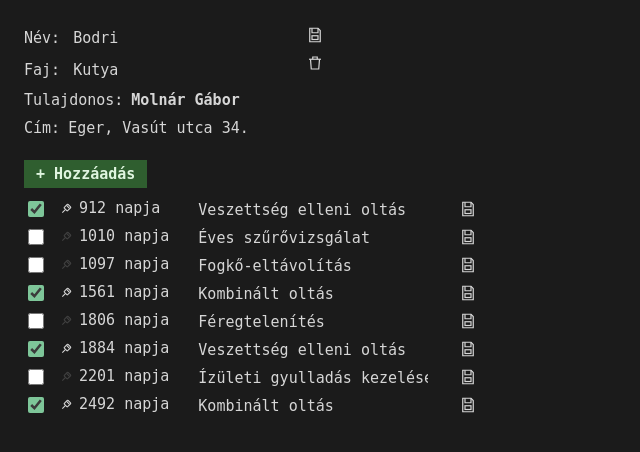
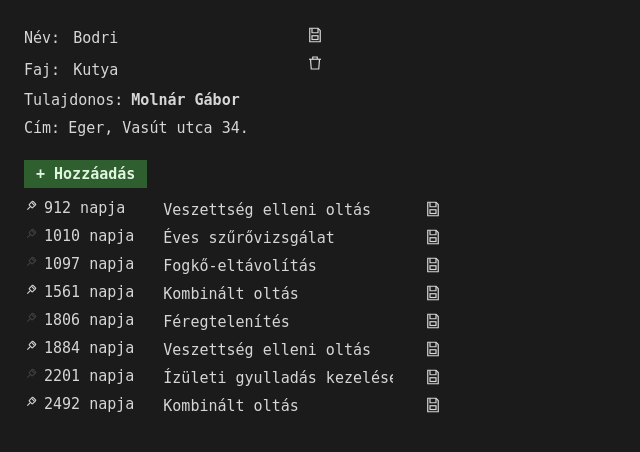
Before and after one commit to albi005/backendjs, a Node server app: page /animal.html in a window 1280 px wide. Shown: the part 48-500 px from the top of the page, without its empty margins (0-640 px from the left). Run offline with Node 20, Linux system fonts and the light colour scheme.

Commit message:
Make the vaccination icon itself the checkbox
Drop the separate native checkbox; wrap the syringe icon in a label
bound to a visually hidden checkbox so clicking the icon toggles the
vaccinated state (icon dims when unchecked).

Assisted-by: OpenCode:deepseek-flash t3code

```diff
--- a/static/animal.html
+++ b/static/animal.html
@@ -53,8 +53,10 @@
             <tbody>
                 <tr class="treatment">
                     <td class="treatment-status">
-                        <input class="vaccinated" type="checkbox" checked aria-label="Oltva">
-                        <svg class="icon syringe" viewBox="0 0 24 24" fill="none" stroke="currentColor" stroke-width="1.8" aria-hidden="true"><g transform="rotate(45 12 12)"><rect x="8" y="4" width="8" height="9" rx="1"/><line x1="12" y1="13" x2="12" y2="21"/><line x1="8.5" y1="7" x2="15.5" y2="7"/></g></svg>912 napja
+                        <label class="vaccinated">
+                            <input type="checkbox" checked aria-label="Oltva">
+                            <svg class="icon syringe" viewBox="0 0 24 24" fill="none" stroke="currentColor" stroke-width="1.8" aria-hidden="true"><g transform="rotate(45 12 12)"><rect x="8" y="4" width="8" height="9" rx="1"/><line x1="12" y1="13" x2="12" y2="21"/><line x1="8.5" y1="7" x2="15.5" y2="7"/></g></svg>
+                        </label>912 napja
                     </td>
                     <td><input class="editable" type="text" value="Veszettség elleni oltás" aria-label="Kezelés leírása"></td>
                     <td>
@@ -65,8 +67,10 @@
                 </tr>
                 <tr class="treatment">
                     <td class="treatment-status">
-                        <input class="vaccinated" type="checkbox" aria-label="Oltva">
-                        <svg class="icon syringe" viewBox="0 0 24 24" fill="none" stroke="currentColor" stroke-width="1.8" aria-hidden="true"><g transform="rotate(45 12 12)"><rect x="8" y="4" width="8" height="9" rx="1"/><line x1="12" y1="13" x2="12" y2="21"/><line x1="8.5" y1="7" x2="15.5" y2="7"/></g></svg>1010 napja
+                        <label class="vaccinated">
+                            <input type="checkbox" aria-label="Oltva">
+                            <svg class="icon syringe" viewBox="0 0 24 24" fill="none" stroke="currentColor" stroke-width="1.8" aria-hidden="true"><g transform="rotate(45 12 12)"><rect x="8" y="4" width="8" height="9" rx="1"/><line x1="12" y1="13" x2="12" y2="21"/><line x1="8.5" y1="7" x2="15.5" y2="7"/></g></svg>
+                        </label>1010 napja
                     </td>
                     <td><input class="editable" type="text" value="Éves szűrővizsgálat" aria-label="Kezelés leírása"></td>
                     <td>
@@ -77,8 +81,10 @@
                 </tr>
                 <tr class="treatment">
                     <td class="treatment-status">
-                        <input class="vaccinated" type="checkbox" aria-label="Oltva">
-                        <svg class="icon syringe" viewBox="0 0 24 24" fill="none" stroke="currentColor" stroke-width="1.8" aria-hidden="true"><g transform="rotate(45 12 12)"><rect x="8" y="4" width="8" height="9" rx="1"/><line x1="12" y1="13" x2="12" y2="21"/><line x1="8.5" y1="7" x2="15.5" y2="7"/></g></svg>1097 napja
+                        <label class="vaccinated">
+                            <input type="checkbox" aria-label="Oltva">
+                            <svg class="icon syringe" viewBox="0 0 24 24" fill="none" stroke="currentColor" stroke-width="1.8" aria-hidden="true"><g transform="rotate(45 12 12)"><rect x="8" y="4" width="8" height="9" rx="1"/><line x1="12" y1="13" x2="12" y2="21"/><line x1="8.5" y1="7" x2="15.5" y2="7"/></g></svg>
+                        </label>1097 napja
                     </td>
                     <td><input class="editable" type="text" value="Fogkő-eltávolítás" aria-label="Kezelés leírása"></td>
                     <td>
@@ -89,8 +95,10 @@
                 </tr>
                 <tr class="treatment">
                     <td class="treatment-status">
-                        <input class="vaccinated" type="checkbox" checked aria-label="Oltva">
-                        <svg class="icon syringe" viewBox="0 0 24 24" fill="none" stroke="currentColor" stroke-width="1.8" aria-hidden="true"><g transform="rotate(45 12 12)"><rect x="8" y="4" width="8" height="9" rx="1"/><line x1="12" y1="13" x2="12" y2="21"/><line x1="8.5" y1="7" x2="15.5" y2="7"/></g></svg>1561 napja
+                        <label class="vaccinated">
+                            <input type="checkbox" checked aria-label="Oltva">
+                            <svg class="icon syringe" viewBox="0 0 24 24" fill="none" stroke="currentColor" stroke-width="1.8" aria-hidden="true"><g transform="rotate(45 12 12)"><rect x="8" y="4" width="8" height="9" rx="1"/><line x1="12" y1="13" x2="12" y2="21"/><line x1="8.5" y1="7" x2="15.5" y2="7"/></g></svg>
+                        </label>1561 napja
                     </td>
                     <td><input class="editable" type="text" value="Kombinált oltás" aria-label="Kezelés leírása"></td>
                     <td>
@@ -101,8 +109,10 @@
                 </tr>
                 <tr class="treatment">
                     <td class="treatment-status">
-                        <input class="vaccinated" type="checkbox" aria-label="Oltva">
-                        <svg class="icon syringe" viewBox="0 0 24 24" fill="none" stroke="currentColor" stroke-width="1.8" aria-hidden="true"><g transform="rotate(45 12 12)"><rect x="8" y="4" width="8" height="9" rx="1"/><line x1="12" y1="13" x2="12" y2="21"/><line x1="8.5" y1="7" x2="15.5" y2="7"/></g></svg>1806 napja
+                        <label class="vaccinated">
+                            <input type="checkbox" aria-label="Oltva">
+                            <svg class="icon syringe" viewBox="0 0 24 24" fill="none" stroke="currentColor" stroke-width="1.8" aria-hidden="true"><g transform="rotate(45 12 12)"><rect x="8" y="4" width="8" height="9" rx="1"/><line x1="12" y1="13" x2="12" y2="21"/><line x1="8.5" y1="7" x2="15.5" y2="7"/></g></svg>
+                        </label>1806 napja
                     </td>
                     <td><input class="editable" type="text" value="Féregtelenítés" aria-label="Kezelés leírása"></td>
                     <td>
@@ -113,8 +123,10 @@
                 </tr>
                 <tr class="treatment">
                     <td class="treatment-status">
-                        <input class="vaccinated" type="checkbox" checked aria-label="Oltva">
-                        <svg class="icon syringe" viewBox="0 0 24 24" fill="none" stroke="currentColor" stroke-width="1.8" aria-hidden="true"><g transform="rotate(45 12 12)"><rect x="8" y="4" width="8" height="9" rx="1"/><line x1="12" y1="13" x2="12" y2="21"/><line x1="8.5" y1="7" x2="15.5" y2="7"/></g></svg>1884 napja
+                        <label class="vaccinated">
+                            <input type="checkbox" checked aria-label="Oltva">
+                            <svg class="icon syringe" viewBox="0 0 24 24" fill="none" stroke="currentColor" stroke-width="1.8" aria-hidden="true"><g transform="rotate(45 12 12)"><rect x="8" y="4" width="8" height="9" rx="1"/><line x1="12" y1="13" x2="12" y2="21"/><line x1="8.5" y1="7" x2="15.5" y2="7"/></g></svg>
+                        </label>1884 napja
                     </td>
                     <td><input class="editable" type="text" value="Veszettség elleni oltás" aria-label="Kezelés leírása"></td>
                     <td>
@@ -125,8 +137,10 @@
                 </tr>
                 <tr class="treatment">
                     <td class="treatment-status">
-                        <input class="vaccinated" type="checkbox" aria-label="Oltva">
-                        <svg class="icon syringe" viewBox="0 0 24 24" fill="none" stroke="currentColor" stroke-width="1.8" aria-hidden="true"><g transform="rotate(45 12 12)"><rect x="8" y="4" width="8" height="9" rx="1"/><line x1="12" y1="13" x2="12" y2="21"/><line x1="8.5" y1="7" x2="15.5" y2="7"/></g></svg>2201 napja
+                        <label class="vaccinated">
+                            <input type="checkbox" aria-label="Oltva">
+                            <svg class="icon syringe" viewBox="0 0 24 24" fill="none" stroke="currentColor" stroke-width="1.8" aria-hidden="true"><g transform="rotate(45 12 12)"><rect x="8" y="4" width="8" height="9" rx="1"/><line x1="12" y1="13" x2="12" y2="21"/><line x1="8.5" y1="7" x2="15.5" y2="7"/></g></svg>
+                        </label>2201 napja
                     </td>
                     <td><input class="editable" type="text" value="Ízületi gyulladás kezelése" aria-label="Kezelés leírása"></td>
                     <td>
@@ -137,8 +151,10 @@
                 </tr>
                 <tr class="treatment">
                     <td class="treatment-status">
-                        <input class="vaccinated" type="checkbox" checked aria-label="Oltva">
-                        <svg class="icon syringe" viewBox="0 0 24 24" fill="none" stroke="currentColor" stroke-width="1.8" aria-hidden="true"><g transform="rotate(45 12 12)"><rect x="8" y="4" width="8" height="9" rx="1"/><line x1="12" y1="13" x2="12" y2="21"/><line x1="8.5" y1="7" x2="15.5" y2="7"/></g></svg>2492 napja
+                        <label class="vaccinated">
+                            <input type="checkbox" checked aria-label="Oltva">
+                            <svg class="icon syringe" viewBox="0 0 24 24" fill="none" stroke="currentColor" stroke-width="1.8" aria-hidden="true"><g transform="rotate(45 12 12)"><rect x="8" y="4" width="8" height="9" rx="1"/><line x1="12" y1="13" x2="12" y2="21"/><line x1="8.5" y1="7" x2="15.5" y2="7"/></g></svg>
+                        </label>2492 napja
                     </td>
                     <td><input class="editable" type="text" value="Kombinált oltás" aria-label="Kezelés leírása"></td>
                     <td>
--- a/static/css/style.css
+++ b/static/css/style.css
@@ -177,17 +177,26 @@ svg.icon.syringe {
     margin-right: 6px;
 }
 
-input.vaccinated {
-    width: 16px;
-    height: 16px;
-    margin-right: 6px;
-    vertical-align: middle;
-    accent-color: var(--green);
+label.vaccinated {
+    display: inline-flex;
+    align-items: center;
     cursor: pointer;
 }
 
-input.vaccinated:not(:checked) + svg.syringe {
+label.vaccinated input {
+    position: absolute;
+    width: 1px;
+    height: 1px;
+    opacity: 0;
+    margin: 0;
+}
+
+label.vaccinated input:not(:checked) + svg.syringe {
     opacity: 0.2;
+}
+
+label.vaccinated input:focus-visible + svg.syringe {
+    outline: 1px solid var(--link);
 }
 
 tr.treatment input.editable {
```
